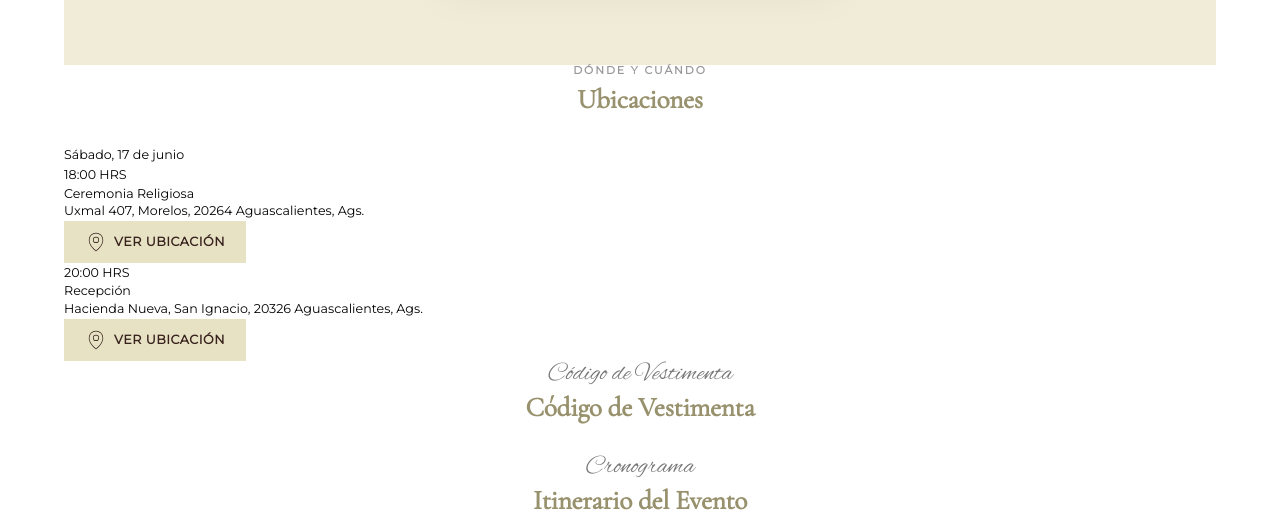
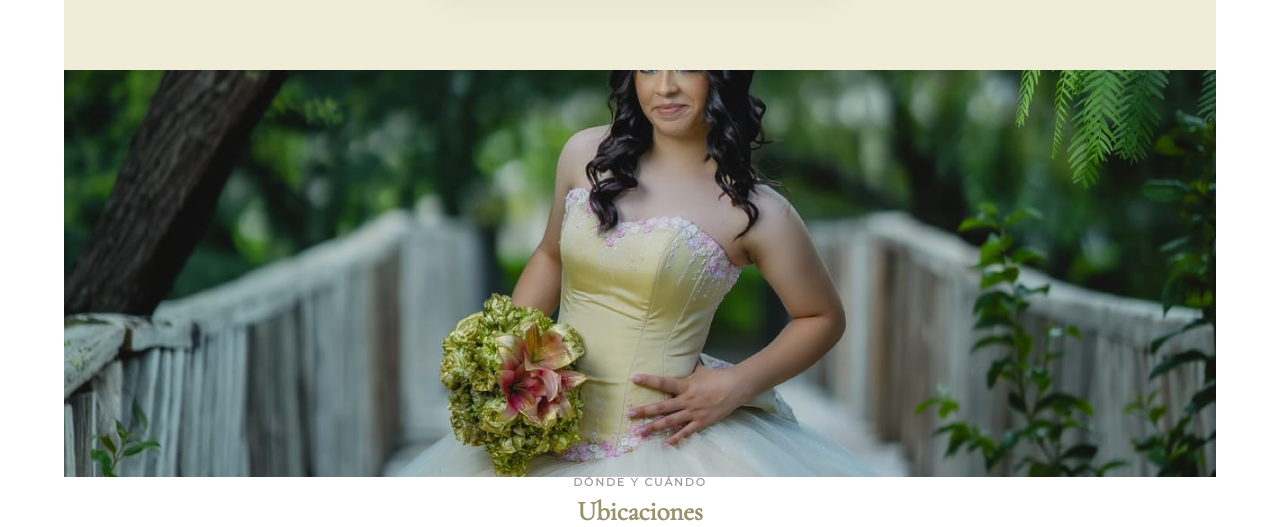
Before and after one commit to TuAmigoInvitaciones/tpl-xv-topacio-imperial, a React (Vite) app: page / in a window 1280 px wide. Shown: the part 3509-4036 px from the top of the page. Built offline with nearby package versions, Linux system fonts and the light colour scheme; no server answers.

Commit message:
feat(family) ✨: Add photo in family section

```diff
--- a/src/modules/invitation/family/FamilySection.tsx
+++ b/src/modules/invitation/family/FamilySection.tsx
@@ -1,6 +1,8 @@
 import React from 'react'
 import { motion } from 'framer-motion'
 import { useInvitationConfig } from '@/common/hooks'
+import familyFlowers from '@/assets/images/icons/family-flowers.svg'
+import photo from '@/assets/images/photos/9.jpg'
 
 const EASE_LUXURY = [0.16, 1, 0.3, 1] as const
 
@@ -26,7 +28,9 @@ export const FamilySection: React.FC = () => {
             >
                 <div className="family-section__card-outer-border">
                     <div className="family-section__card-inner">
-                        <div className="family-section__flowers"></div>
+                        <div className="family-section__flowers">
+                            <img src={familyFlowers} alt="Flores" />
+                        </div>
 
                         <div className="family-section__text">
                             <div className="family-section__group">
@@ -70,6 +74,10 @@ export const FamilySection: React.FC = () => {
                     </div>
                 </div>
             </motion.div>
+
+            <div className="family-section__photo">
+                <img src={photo} alt="Michelle Foto" />
+            </div>
         </section>
     )
 }
--- a/src/modules/invitation/family/_family.scss
+++ b/src/modules/invitation/family/_family.scss
@@ -1,11 +1,13 @@
 @use '../../../common/styles/variables' as vars;
 
 .family-section {
-    padding: 10rem 0;
+    padding-top: 10rem;
     background-color: vars.$color-secondary-200;
     display: flex;
+    flex-direction: column;
     justify-content: center;
     align-items: center;
+    gap: 10rem;
 
     &__container {
         position: relative;
@@ -58,17 +60,14 @@
         top: 0;
         left: 0;
         bottom: 0;
-        width: 38%;
+        height: 100%;
         pointer-events: none;
         z-index: 1;
-        display: flex;
-        align-items: center;
-        justify-content: center;
 
         img {
-            width: 100%;
+            width: auto;
             height: 100%;
-            object-fit: contain;
+            object-fit: cover;
             object-position: left center;
             display: block;
         }
@@ -79,7 +78,7 @@
         z-index: 2;
         margin-left: auto;
         width: 62%;
-        padding: 5.5rem 2.8rem 5.5rem 1rem;
+        padding: 5.5rem 2.8rem 5.5rem 2rem;
         display: flex;
         flex-direction: column;
         justify-content: center;
@@ -184,4 +183,15 @@
             margin: 0;
         }
     }
+
+    &__photo {
+        height: 45rem;
+        width: 100%;
+
+        img {
+            height: 100%;
+            width: 100%;
+            object-fit: cover;
+        }
+    }
 }
```
Also changed, not shown: 1 other file (tests, documents, lock files or other folders). Lines whose indentation alone changed are shown as unchanged.
